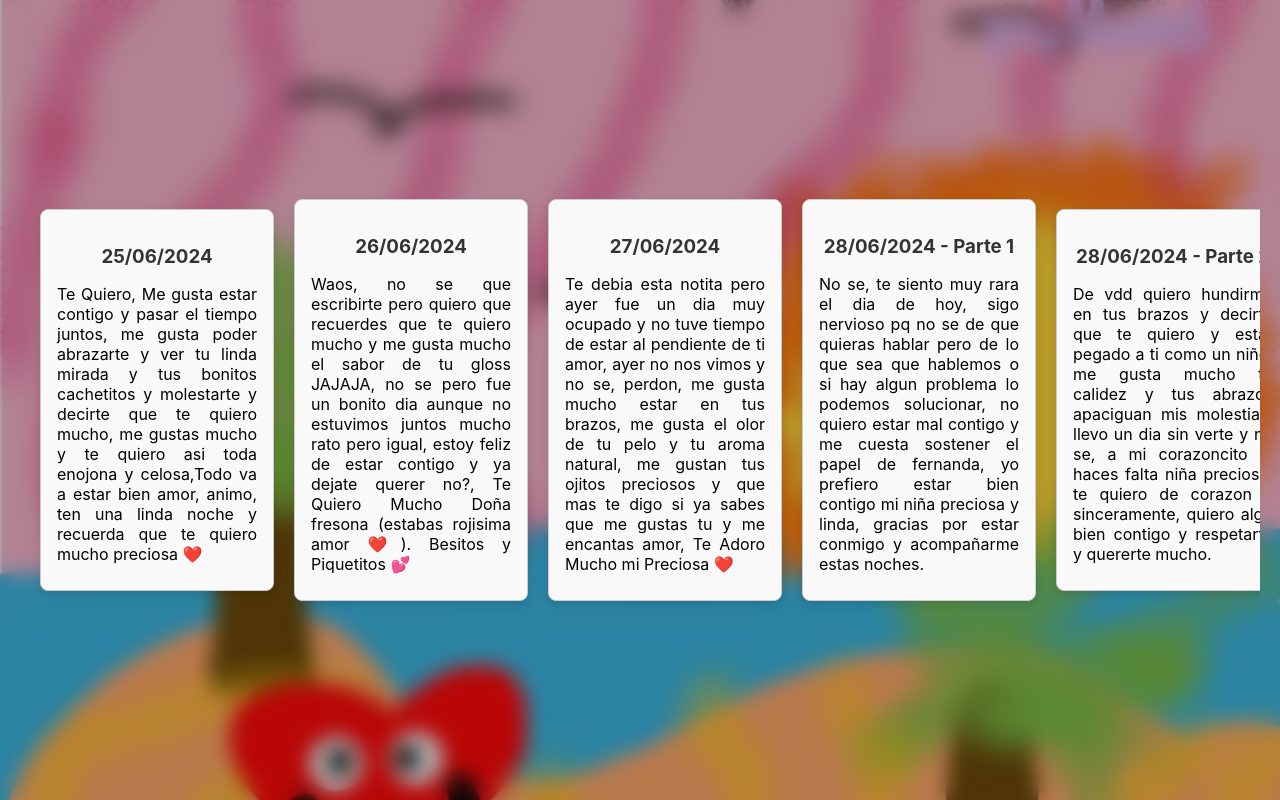
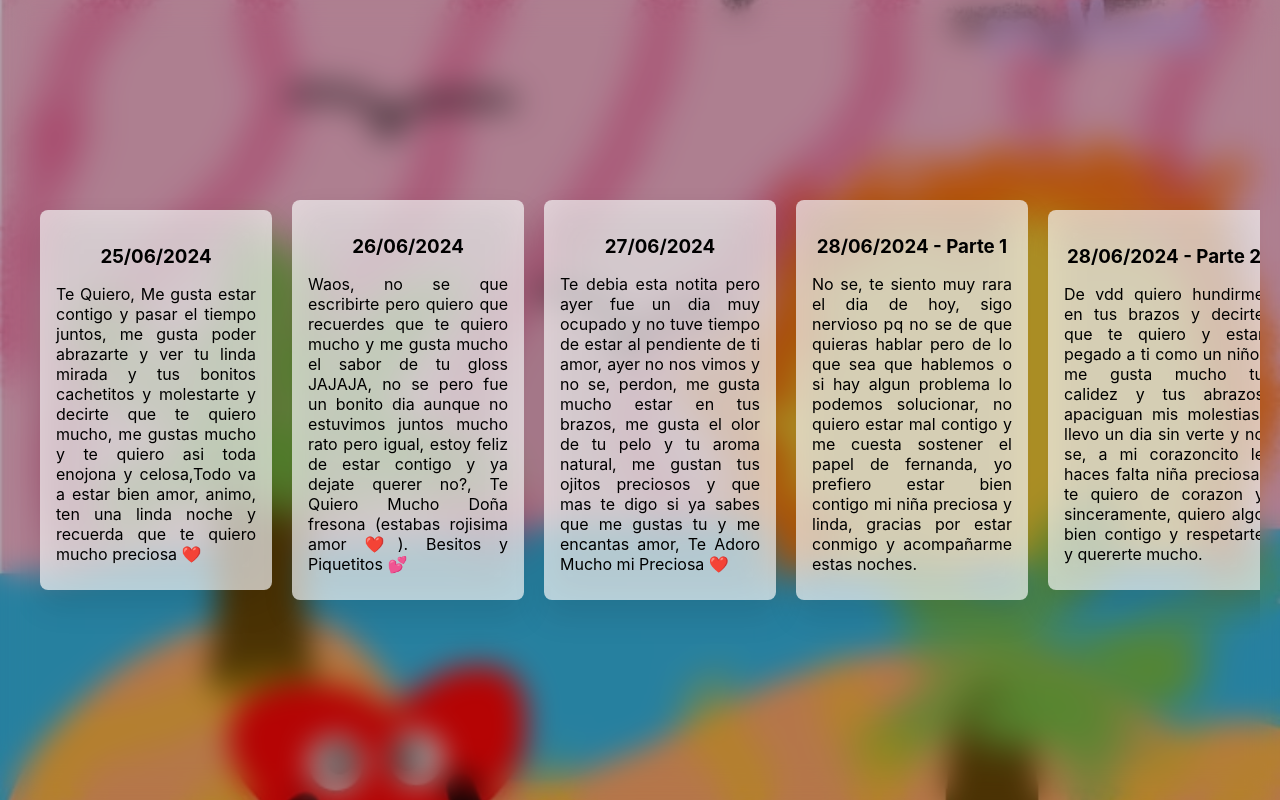
Before and after one commit to Evagts/fercita-tqm, a React (Create React App) app: page / in a window 1280 px wide. Both pictures are taken after typing "Sample123" into the empty fields and a click on the button "Ingresar". Built offline with nearby package versions, Linux system fonts and the light colour scheme.

Commit message:
Initial commit

```diff
--- a/src/App.css
+++ b/src/App.css
@@ -19,8 +19,8 @@ body, html, #root {
   display: flex;
   justify-content: center;
   align-items: center;
-  background: rgba(28, 23, 23, 0.3);
-  backdrop-filter: blur(10px);
+  background: rgba(16, 14, 14, 0.3);
+  backdrop-filter: blur(15px);
 }
 
 .login-container {
@@ -28,7 +28,7 @@ body, html, #root {
   top: 50%;
   left: 50%;
   transform: translate(-50%, -50%);
-  background: rgba(51, 43, 43, 0.8);
+  background: rgba(30, 26, 26, 0.8);
   padding: 21px;
   border-radius: 21px;
   box-shadow: 0 16px 32px rgba(0, 0, 0, 0.2);
@@ -84,10 +84,10 @@ button {
 h1 {
   text-align: center;
   margin-bottom: 20px;
-  color: #333;
+  color: #000000;
 }
 .nota h3 {
-  color: #333;
+  color: #000000;
   margin-bottom: 10px;
 }
 
@@ -110,13 +110,16 @@ h1 {
   margin: 20px;
 }
 .nota {
-  background-color: #f9f9f9;
-  border: 1px solid #ccc;
+  background: rgba(255, 255, 255, 0.67);
+  border: rgba(255, 255, 255, 0.3);
   border-radius: 8px;
   padding: 16px;
   margin: 10px;
   width: 200px;
-  box-shadow: 0 4px 8px rgba(0, 0, 0, 0.1);
+  height: auto;
+  box-shadow: 0 16px 32px rgba(0, 0, 0, 0.1);
+  backdrop-filter: blur(20px); /* Aplicar efecto blur */
+  -webkit-backdrop-filter: blur(20px); /* Compatibilidad con Safari */
 }
 .note-form {
   display: flex;
--- a/src/Nota.js
+++ b/src/Nota.js
@@ -1,12 +1,12 @@
 import React from 'react';
-import './Nota.css'; // Archivo CSS para los estilos específicos de las notas
+import './Nota.css';
 
 const Nota = ({ titulo, texto, imagen }) => {
   return (
-    <div className="nota blur-background">
+    <div className="nota">
       <h3>{titulo}</h3>
       <p>{texto}</p>
-      {imagen && <img src={imagen} alt="Nota Imagen" className="nota-imagen" />}
+      {imagen && <img src={imagen} alt="Nota" />}
     </div>
   );
 };
--- a/src/NoteBoard.css
+++ b/src/NoteBoard.css
@@ -15,4 +15,16 @@
   box-shadow: 0 2px 4px rgba(0, 0, 0, 0.1);
   text-align: center;
   backdrop-filter: blur(10px);
+  backdrop-filter: blur(10px); /* Aplicar efecto blur */
+  -webkit-backdrop-filter: blur(10px); /* Compatibilidad con Safari */
 }
+.note {
+  background: rgba(255, 255, 255, 0.3); /* Fondo blanco semitransparente */
+  backdrop-filter: blur(10px); /* Aplicar efecto blur */
+  -webkit-backdrop-filter: blur(10px); /* Compatibilidad con Safari */
+  border-radius: 10px; /* Bordes redondeados */
+  padding: 16px;
+  margin: 10px;
+  width: 200px;
+  box-shadow: 0 4px 8px rgba(0, 0, 0, 0.1);
+}
--- a/src/NoteBoard.js
+++ b/src/NoteBoard.js
@@ -6,7 +6,7 @@ const NoteBoard = ({ notas }) => {
   return (
     <div className="note-board">
       {notas.map((nota) => (
-        <Nota key={nota.id} titulo={nota.titulo} texto={nota.texto} />
+        <Nota key={nota.id} titulo={nota.titulo} texto={nota.texto} imagen={nota.imagen} />
       ))}
     </div>
   );
```
Also changed, not shown: src/App.js (line endings or trailing spaces), src/Nota.css (indentation only).
